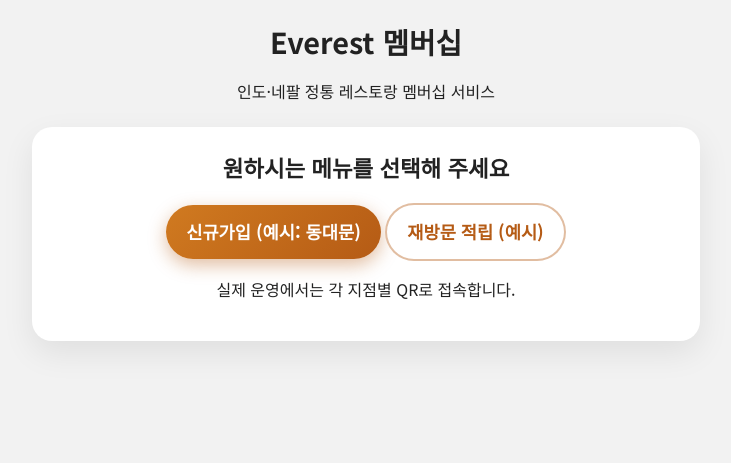
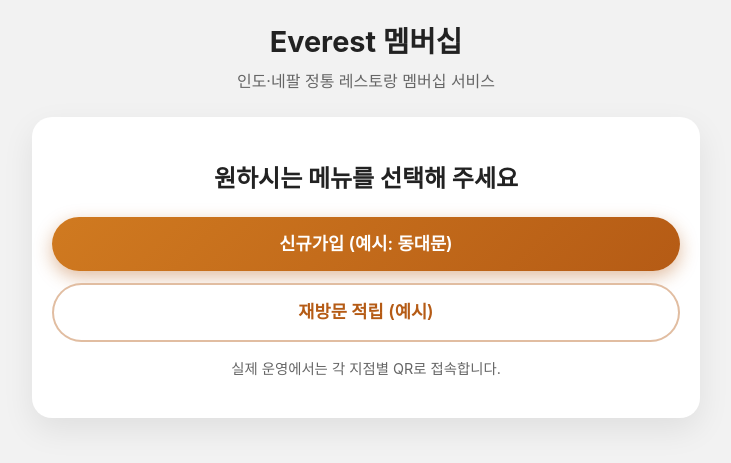
Before and after one commit to hanybeee67/everest-MP, a Flask app: page / in a window 1280 px wide. Shown: the top 463 px of the page, without its empty margins (274-1005 px from the left). Run offline with Flask 3, Linux system fonts and the light colour scheme.

Commit message:
fix css and index clean version

```diff
--- a/static/style.css
+++ b/static/style.css
@@ -60,55 +60,6 @@ body {
     display: flex;
     flex-direction: column;
     align-items: center;
-}
-
-/* ============================
-   TITLES
-============================ */
-.card h2 {
-    font-size: 1.4rem;
-    margin-top: 0;
-    margin-bottom: 18px;
-}
-
-/* ============================
-   FORM
-============================ */
-.form-group {
-    margin-bottom: 18px;
-}
-
-.form-group label {
-    font-size: 1.05rem;
-    margin-bottom: 6px;
-    display: block;
-    font-weight: 500;
-}
-
-/* 입력 필드 개선 */
-input[type="text"],
-input[type="tel"],
-input[type="file"] {
-    width: 100%;
-    padding: 12px 14px;
-    border-radius: 12px;
-    border: 1px solid #d0d0d0;
-    font-size: 1.05rem;
-    background: #fafafa;
-}
-
-input:focus {
-    outline: none;
-    border-color: #d07a20;
-    background: #fff;
-    box-shadow: 0 0 0 3px rgba(208,122,32,0.25);
-}
-
-/* ============================
-   CHECKBOX
-============================ */
-.checkbox-group label {
-    font-size: 1rem;
 }
 
 /* ============================
--- a/templates/index.html
+++ b/templates/index.html
@@ -1,29 +1,37 @@
-<!-- templates/index.html -->
 <!DOCTYPE html>
 <html lang="ko">
 <head>
     <meta charset="UTF-8">
+    <meta name="viewport" content="width=device-width, initial-scale=1.0">
     <title>Everest 멤버십</title>
+
     <link rel="stylesheet" href="{{ url_for('static', filename='style.css') }}">
-    <link rel="preconnect" href="https://fonts.googleapis.com">
-    <link rel="preconnect" href="https://fonts.gstatic.com" crossorigin>
-    <link href="https://fonts.googleapis.com/css2?family=Noto+Sans+KR:wght@300;400;500;700&display=swap" rel="stylesheet">
 </head>
+
 <body>
+
 <div class="page">
-    <header class="header">
+    <div class="header">
         <h1>Everest 멤버십</h1>
-        <p>인도·네팔 정통 레스토랑 멤버십 서비스</p>
-    </header>
+        <div class="sub">인도·네팔 정통 레스토랑 멤버십 서비스</div>
+    </div>
 
-    <main class="card card-center">
+    <div class="card card-center">
         <h2>원하시는 메뉴를 선택해 주세요</h2>
-        <div class="btn-row">
-            <a class="btn primary" href="/register?branch=동대문">신규가입 (예시: 동대문)</a>
-            <a class="btn secondary" href="/visit?branch=동대문">재방문 적립 (예시)</a>
-        </div>
-        <p class="hint">실제 운영에서는 각 지점별 QR로 접속합니다.</p>
-    </main>
+
+        <a href="/register?branch=동대문" class="btn primary btn-full" style="margin-bottom:12px;">
+            신규가입 (예시: 동대문)
+        </a>
+
+        <a href="/visit?branch=동대문" class="btn secondary btn-full">
+            재방문 적립 (예시)
+        </a>
+
+        <p style="font-size:0.9rem; margin-top:16px; text-align:center; color:#666;">
+            실제 운영에서는 각 지점별 QR로 접속합니다.
+        </p>
+    </div>
 </div>
+
 </body>
 </html>
```
Also changed, not shown: other parts of static/style.css (+36 -28 lines).
